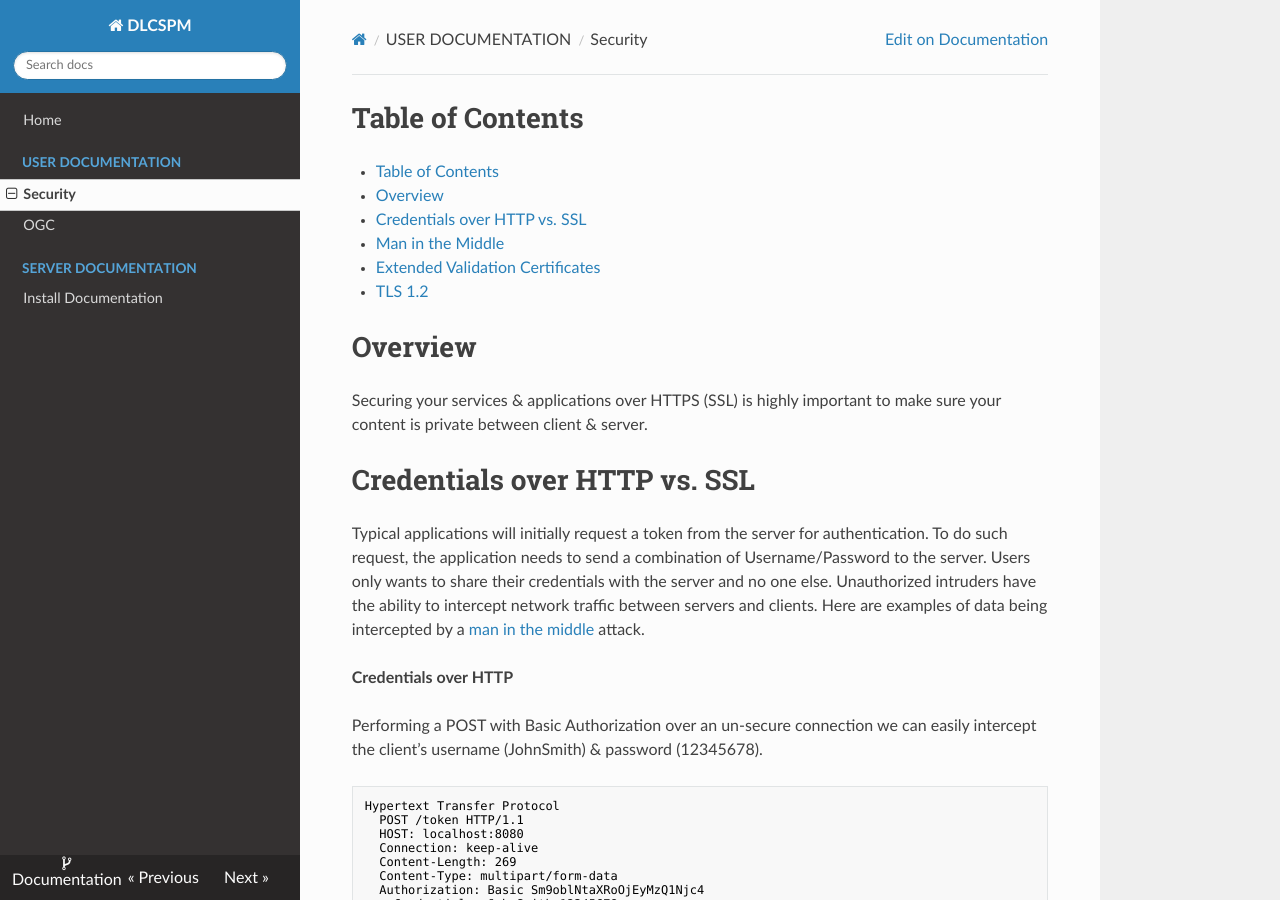
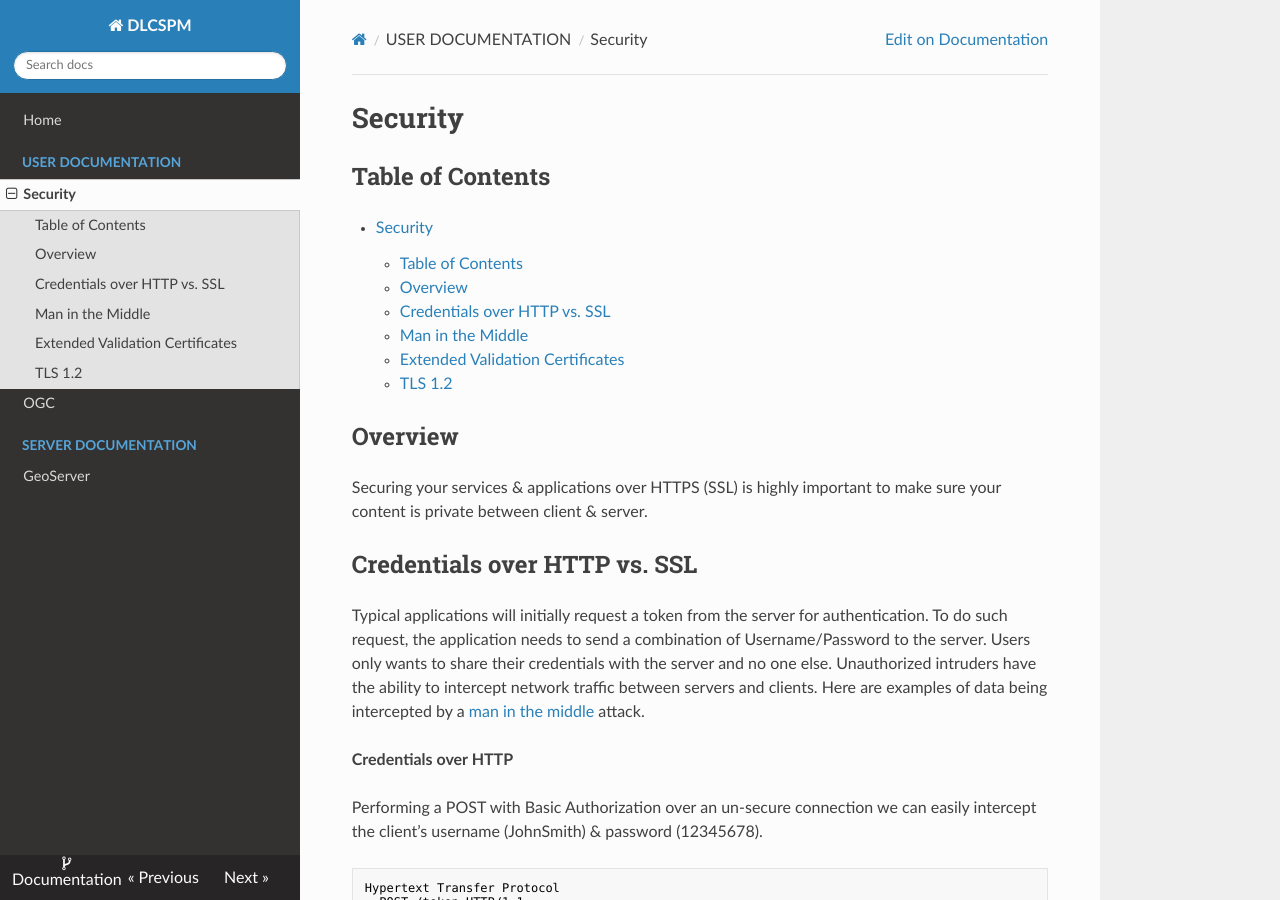
Before and after one commit to DenisCarriere/documentation, an MkDocs documentation site: the page built from docs/security.md, in a window 1280 px wide and 900 px high. Built offline with MkDocs 1.6.1, drawn with Linux system fonts in a browser that asks for light colours; nearby versions of some CDN libraries; old or Windows-style settings are respelled for this version of MkDocs.

Commit message:
Update Docs

````diff
--- a/docs/security.md
+++ b/docs/security.md
@@ -1,12 +1,14 @@
-# Table of Contents
+# Security
+
+## Table of Contents
 
 [TOC]
 
-# Overview
+## Overview
 
 Securing your services & applications over HTTPS (SSL) is highly important to make sure your content is private between client & server.
 
-# Credentials over HTTP vs. SSL
+## Credentials over HTTP vs. SSL
 
 Typical applications will initially request a token from the server for authentication. To do such request, the application needs to send a combination of Username/Password to the server. Users only wants to share their credentials with the server and no one else. Unauthorized intruders have the ability to intercept network traffic between servers and clients. Here are examples of data being intercepted by a [man in the middle](#man-in-the-middle) attack.
 
@@ -38,14 +40,14 @@ Secure Sockets Layer
   Encrypted Application Data: 09b24c93d51714a77fb77687c761ca1d3c1a75d9a680dc6...
 ```
 
-# Man in the Middle
+## Man in the Middle
 
 This term is commonly used in the cyber security community and can be described as a malicious/spying attack on your network. When someone is able to intercept & read packets of data which were only intended between your clients & server to read.
 
-# Extended Validation Certificates
+## Extended Validation Certificates
 
 - https://blogs.technet.microsoft.com/askds/2009/08/14/extended-validation-support-for-websites-using-internal-certificates/
 
-# TLS 1.2
+## TLS 1.2
 
 Content
--- a/mkdocs.yml
+++ b/mkdocs.yml
@@ -16,4 +16,4 @@ pages:
     - Security: security.md
     - OGC: ogc.md
   - SERVER DOCUMENTATION:
-    - Install Documentation: install.md
+    - GeoServer: geoserver/README.md
````
Also changed, not shown: README.md (+47 -0 lines), docs/install.md (deleted, +0 -50 lines), docs/ogc.md (+8 -6 lines).
